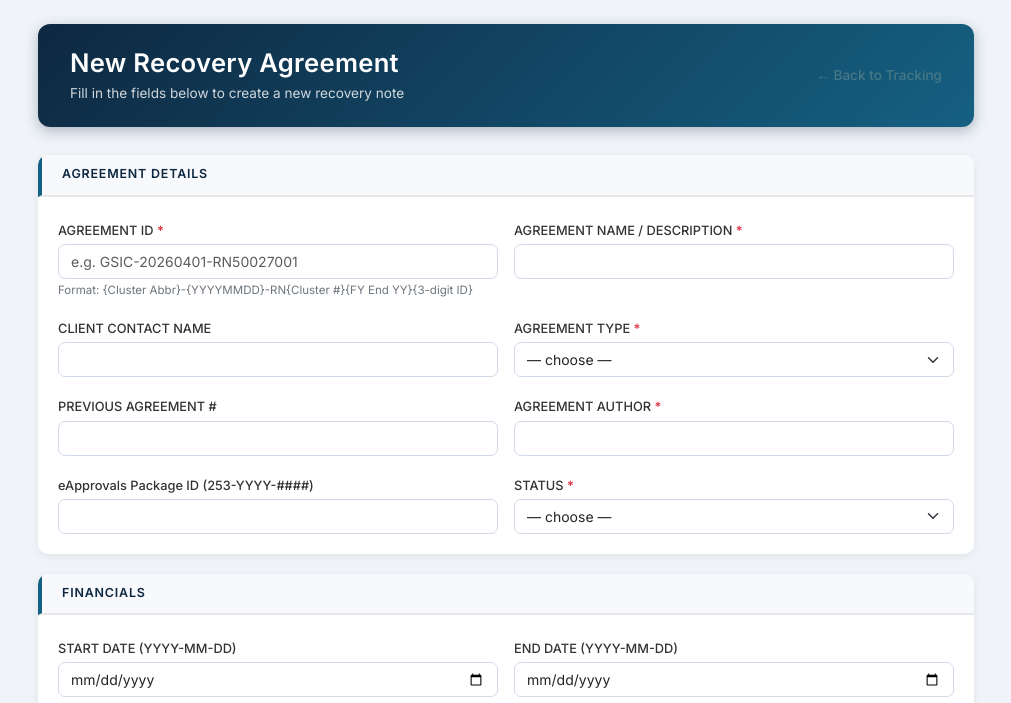
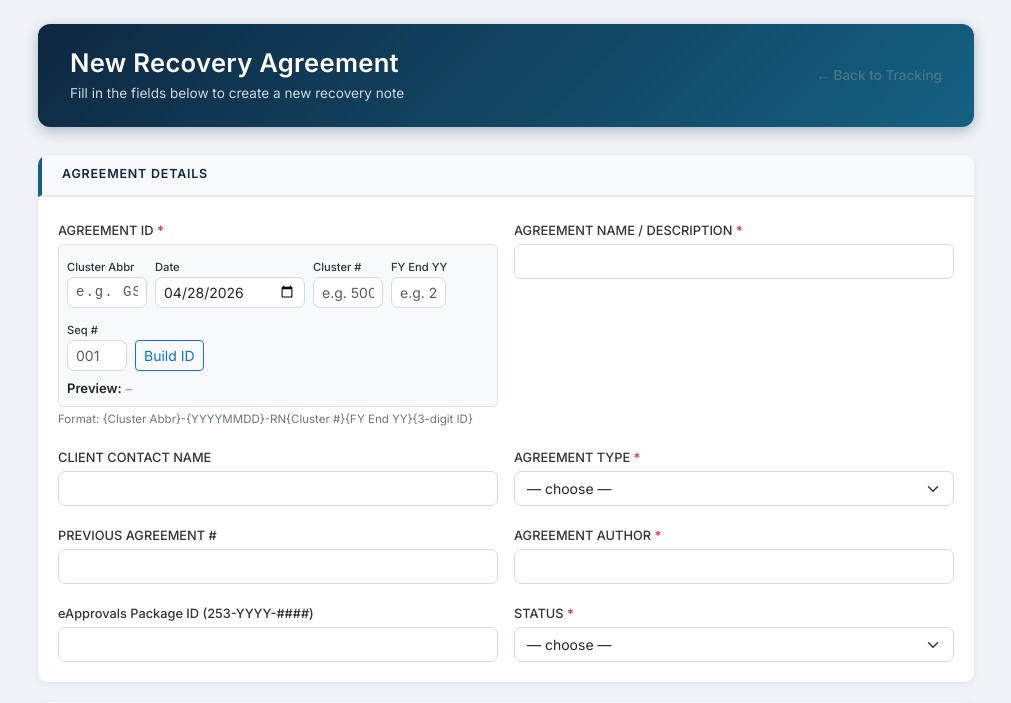
Before and after one commit to maxwellkeeping/RecoveryNote, a Flask app: page / in a window 1280 px wide. Shown: the top 703 px of the page, without its empty margins (134-1145 px from the left). Run offline with Flask 2, Linux system fonts and the light colour scheme; some libraries are stand-ins or nearby versions.

Commit message:
Add compound Agreement ID builder with sub-fields and auto-sequence

```diff
--- a/templates/form.html
+++ b/templates/form.html
@@ -125,7 +125,49 @@
                       {{ it.label }}{% if it.required %} <span class="text-danger">*</span>{% endif %}
                     </label>
 
-                    {% if it.options and it.cascade_data %}
+                    {% if it.compound == 'agreement_id' %}
+                      {# Compound Agreement ID builder #}
+                      <input type="hidden" name="{{ it.name }}" id="field-{{ it.name }}"
+                             value="{{ values.get(it.name, '') }}">
+                      <div class="compound-id-builder border rounded p-2" style="background:#f7f9fc">
+                        <div class="row g-2 align-items-end">
+                          <div class="col-auto">
+                            <label class="form-label mb-0" style="font-size:.7rem">Cluster Abbr</label>
+                            <input type="text" id="aid-cluster" class="form-control form-control-sm masked-input"
+                                   placeholder="e.g. GSIC" maxlength="6" style="width:80px">
+                          </div>
+                          <div class="col-auto">
+                            <label class="form-label mb-0" style="font-size:.7rem">Date</label>
+                            <input type="date" id="aid-date" class="form-control form-control-sm" style="width:150px">
+                          </div>
+                          <div class="col-auto">
+                            <label class="form-label mb-0" style="font-size:.7rem">Cluster #</label>
+                            <input type="text" id="aid-clusternum" class="form-control form-control-sm"
+                                   placeholder="e.g. 500" maxlength="4" style="width:70px">
+                          </div>
+                          <div class="col-auto">
+                            <label class="form-label mb-0" style="font-size:.7rem">FY End YY</label>
+                            <input type="text" id="aid-fyend" class="form-control form-control-sm"
+                                   placeholder="e.g. 27" maxlength="2" style="width:55px">
+                          </div>
+                          <div class="col-auto">
+                            <label class="form-label mb-0" style="font-size:.7rem">Seq #</label>
+                            <input type="text" id="aid-seq" class="form-control form-control-sm"
+                                   placeholder="001" maxlength="3" style="width:60px">
+                          </div>
+                          <div class="col-auto">
+                            <button type="button" class="btn btn-sm btn-outline-primary" id="aid-compose">
+                              Build ID
+                            </button>
+                          </div>
+                        </div>
+                        <div class="mt-2" style="font-size:.82rem">
+                          <strong>Preview:</strong>
+                          <code id="aid-preview">{{ values.get(it.name, '—') }}</code>
+                        </div>
+                      </div>
+
+                    {% elif it.options and it.cascade_data %}
                       {# Cascading dropdown — options depend on parent field #}
                       <select name="{{ it.name }}" id="field-{{ it.name }}" class="form-select"
                               {% if it.required %}required{% endif %}
@@ -263,37 +305,73 @@
       if (parent.value) updateOptions();
     });
 
-    // ── Compound Agreement ID auto-generation ───────────────────────────────────
+    // ── Compound Agreement ID builder ────────────────────────────────────────────
     (function() {
-      var idField = document.getElementById('field-AGREEMENT_ID');
-      if (!idField) return;
-      var clusterField = document.querySelector('[name="SERVICE_OWNER"]') ||
-                         document.querySelector('[name="CLUSTER"]');
-      if (!clusterField) return;
+      var hidden   = document.getElementById('field-AGREEMENT_ID');
+      var cluster  = document.getElementById('aid-cluster');
+      var dateEl   = document.getElementById('aid-date');
+      var cnum     = document.getElementById('aid-clusternum');
+      var fyend    = document.getElementById('aid-fyend');
+      var seqEl    = document.getElementById('aid-seq');
+      var preview  = document.getElementById('aid-preview');
+      var btn      = document.getElementById('aid-compose');
+      if (!hidden || !cluster) return;
 
-      var clusterAbbr = {
-        'GSIC': 'GSIC', 'GovTech ON - Cyber Security (CSD)': 'CSD',
-        'GovTech ON - Technology Policy & Standards Development (TPSD)': 'TPSD'
-      };
+      // Default date to today
+      var today = new Date();
+      dateEl.value = today.getFullYear() + '-' +
+                     String(today.getMonth()+1).padStart(2,'0') + '-' +
+                     String(today.getDate()).padStart(2,'0');
 
-      function generateId() {
-        if (idField.value && !idField.dataset.autoGenerated) return;
-        var cluster = clusterField.value;
-        var abbr = clusterAbbr[cluster] || (cluster ? cluster.substring(0,4).toUpperCase() : '');
-        if (!abbr) return;
-        var today = new Date();
-        var dateStr = today.getFullYear().toString() +
-                      String(today.getMonth()+1).padStart(2,'0') +
-                      String(today.getDate()).padStart(2,'0');
-        var prefix = abbr + '-' + dateStr + '-RN';
+      // If editing, parse existing value into sub-fields
+      if (hidden.value) {
+        var parts = hidden.value.match(/^([A-Z]+)-(\d{8})-RN(\d+?)(\d{2})(\d{3})$/);
+        if (parts) {
+          cluster.value = parts[1];
+          dateEl.value = parts[2].substring(0,4)+'-'+parts[2].substring(4,6)+'-'+parts[2].substring(6,8);
+          cnum.value = parts[3];
+          fyend.value = parts[4];
+          seqEl.value = parts[5];
+        }
+      }
+
+      function compose() {
+        var d = dateEl.value.replace(/-/g, '');
+        var c = cluster.value.toUpperCase().trim();
+        var cn = cnum.value.trim();
+        var fy = fyend.value.trim();
+        var sq = seqEl.value.trim().padStart(3, '0');
+        if (c && d.length === 8) {
+          var id = c + '-' + d + '-RN' + cn + fy + sq;
+          hidden.value = id;
+          preview.textContent = id;
+        } else {
+          preview.textContent = '(fill in all parts)';
+        }
+      }
+
+      [cluster, dateEl, cnum, fyend, seqEl].forEach(function(el) {
+        el.addEventListener('input', compose);
+      });
+
+      btn.addEventListener('click', function() {
+        // Auto-fetch next sequence number from backend
+        var d = dateEl.value.replace(/-/g, '');
+        var c = cluster.value.toUpperCase().trim();
+        var cn = cnum.value.trim();
+        var fy = fyend.value.trim();
+        if (!c || d.length !== 8) return;
+        var prefix = c + '-' + d + '-RN' + cn + fy;
         fetch('/api/next-seq?prefix=' + encodeURIComponent(prefix))
           .then(function(r) { return r.json(); })
-          .then(function(d) {
-            idField.value = prefix + String(d.seq).padStart(3, '0');
-            idField.dataset.autoGenerated = '1';
+          .then(function(data) {
+            seqEl.value = String(data.seq).padStart(3, '0');
+            compose();
           });
-      }
-      clusterField.addEventListener('change', generateId);
+      });
+
+      // Initial preview
+      if (hidden.value) preview.textContent = hidden.value;
     })();
     </script>
   </body>
```
